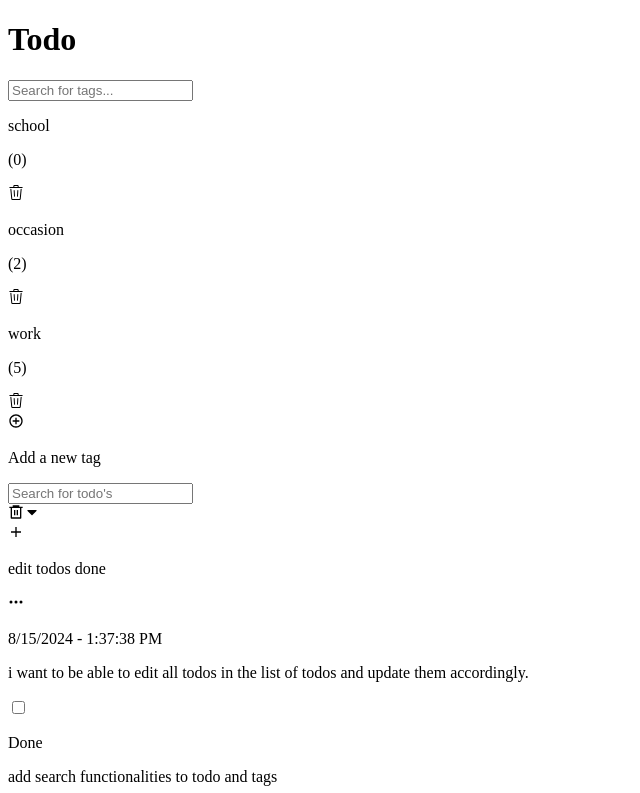
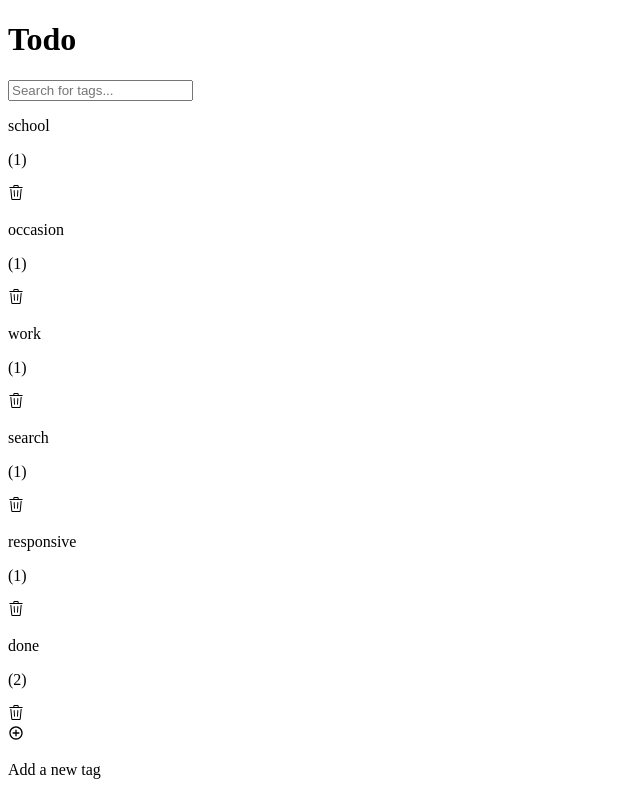
Before and after one commit to Noskinpain/to-do-list-application, a React (Create React App) app: page / in a window 1280 px wide. Shown: the top 793 px of the page, without its empty margins (0-640 px from the left). Built offline with nearby package versions, Linux system fonts and the light colour scheme; data requests are answered from the project's data file; the HTML template or start-up script is replaced by a standard one.

Commit message:
made changes to todo.js

```diff
--- a/db.json
+++ b/db.json
@@ -14,6 +14,21 @@
       "id": "8e22",
       "name": "work",
       "color": "blue"
+    },
+    {
+      "id": "d68b",
+      "name": "search",
+      "color": "pink"
+    },
+    {
+      "id": "fe54",
+      "name": "responsive",
+      "color": "purple"
+    },
+    {
+      "id": "dd04",
+      "name": "done",
+      "color": "red"
     }
   ],
   "todos": [
@@ -31,6 +46,11 @@
           "id": "f254",
           "name": "occasion",
           "color": "green"
+        },
+        {
+          "id": "2183",
+          "name": "school",
+          "color": "red"
         }
       ],
       "createdAt": "2024-08-15T13:37:38.159Z"
@@ -41,9 +61,9 @@
       "description": "i should be able to finish this implementation today",
       "selectedTags": [
         {
-          "id": "8e22",
-          "name": "work",
-          "color": "blue"
+          "id": "d68b",
+          "name": "search",
+          "color": "pink"
         }
       ],
       "createdAt": "2024-08-16T15:06:27.309Z"
@@ -54,9 +74,9 @@
       "description": "work on the radio button to signify done todos",
       "selectedTags": [
         {
-          "id": "8e22",
-          "name": "work",
-          "color": "blue"
+          "id": "dd04",
+          "name": "done",
+          "color": "red"
         }
       ],
       "createdAt": "2024-08-17T05:37:10.791Z"
@@ -67,9 +87,9 @@
       "description": "work o showing done todos from the buton",
       "selectedTags": [
         {
-          "id": "8e22",
-          "name": "work",
-          "color": "blue"
+          "id": "dd04",
+          "name": "done",
+          "color": "red"
         }
       ],
       "createdAt": "2024-08-17T05:37:51.496Z"
@@ -80,14 +100,9 @@
       "description": "site should be responsive",
       "selectedTags": [
         {
-          "id": "f254",
-          "name": "occasion",
-          "color": "green"
-        },
-        {
-          "id": "8e22",
-          "name": "work",
-          "color": "blue"
+          "id": "fe54",
+          "name": "responsive",
+          "color": "purple"
         }
       ],
       "createdAt": "2024-08-17T05:38:16.625Z"
--- a/src/components/Todo.js
+++ b/src/components/Todo.js
@@ -2,41 +2,43 @@ import { BsThreeDots } from "react-icons/bs";
 import { useState, useEffect, useRef } from "react";
 import { useDeleteTodoMutation } from "../store";
 
-const Todo = ({ todo, handleOpenTodoEdit}) => {
+const Todo = ({ todo, handleOpenTodoEdit }) => {
+  const [isDialogOpen, setIsDialogOpen] = useState(false);
+  const [deleteTodo] = useDeleteTodoMutation();
+  const [toggleInput, setToggleInput] = useState(false);
 
-  const [isDialogOpen, setIsDialogOpen] = useState(false)
-  const [deleteTodo] = useDeleteTodoMutation();
-
-
-  const dialogRef = useRef(null)
-
+  const dialogRef = useRef(null);
 
   //
   const handleDeleteTodo = (todo) => {
-    deleteTodo(todo.id)
-  }
+    deleteTodo(todo.id);
+  };
+
+  const handleToggleInput = (todo) => {
+    setToggleInput(!toggleInput);
+  };
 
   const handleClickOutside = (event) => {
-     if(dialogRef.current && !dialogRef.current.contains(event.target)){
-      setIsDialogOpen(false)
-     }
-  }
+    if (dialogRef.current && !dialogRef.current.contains(event.target)) {
+      setIsDialogOpen(false);
+    }
+  };
 
   const handleEditFunctions = () => {
-    handleOpenTodoEdit(todo)
-  }
+    handleOpenTodoEdit(todo);
+  };
 
   useEffect(() => {
-    if(isDialogOpen){
-      document.addEventListener("mousedown", handleClickOutside)
+    if (isDialogOpen) {
+      document.addEventListener("mousedown", handleClickOutside);
     } else {
-      document.removeEventListener("mousedown", handleClickOutside)
+      document.removeEventListener("mousedown", handleClickOutside);
     }
 
     return () => {
-      document.removeEventListener("mousedown", handleClickOutside)
-    }
-  }, [isDialogOpen])
+      document.removeEventListener("mousedown", handleClickOutside);
+    };
+  }, [isDialogOpen]);
   const tags = todo.selectedTags.map((tag) => {
     return (
       <div
@@ -50,18 +52,28 @@ const Todo = ({ todo, handleOpenTodoEdit}) => {
   const formattedDate = createdAt.toLocaleDateString();
   const formattedTime = createdAt.toLocaleTimeString();
   return (
-    <div className="w-[30rem] bg-[#FFF9DE] text-gray-700 px-3 py-4">
+    <div className={`${toggleInput? "opacity-40" : "opacity-100"} w-[30rem] bg-[#FFF9DE] text-gray-700 px-3 py-4`}>
       <div className="flex justify-between items-center flex-row">
-        <p className=" font-bold text-lg capitalize">{todo.title}</p>
+        <p className={`${toggleInput? "line-through" : ""} font-bold text-lg capitalize`}>{todo.title}</p>
         <div>
           <BsThreeDots
             className="text-lg cursor-pointer"
             onClick={() => setIsDialogOpen(!isDialogOpen)}
           />
           {isDialogOpen ? (
-            <div ref={dialogRef} className="absolute w-16 h-fit py-2 shadow-lg bg-white pl-2">
-              <p className="cursor-pointer" onClick={handleEditFunctions}>Edit</p>
-              <p className="mt-1 cursor-pointer" onClick={() => handleDeleteTodo(todo)}>Delete</p>
+            <div
+              ref={dialogRef}
+              className="absolute w-16 h-fit py-2 shadow-lg bg-white pl-2"
+            >
+              <p className="cursor-pointer" onClick={handleEditFunctions}>
+                Edit
+              </p>
+              <p
+                className="mt-1 cursor-pointer"
+                onClick={() => handleDeleteTodo(todo)}
+              >
+                Delete
+              </p>
             </div>
           ) : null}
         </div>
@@ -69,12 +81,12 @@ const Todo = ({ todo, handleOpenTodoEdit}) => {
       <p className="text-[11px]">
         {formattedDate} - {formattedTime}
       </p>
-      <p className="text-[15px] font-[600]">{todo.description}</p>
+      <p className={` ${toggleInput ? "line-through" : ""} text-[15px] font-[600]`}>{todo.description}</p>
       <div className="flex justify-between items-center flex-row pt-10">
         <div className="flex items-center gap-1">{tags}</div>
 
         <div className="flex gap-1">
-          <input type="checkbox" className="cursor-pointer" />
+          <input type="checkbox" className="cursor-pointer" onClick={() => handleToggleInput(todo)}/>
           <p className="text-sm">Done</p>
         </div>
       </div>
```
